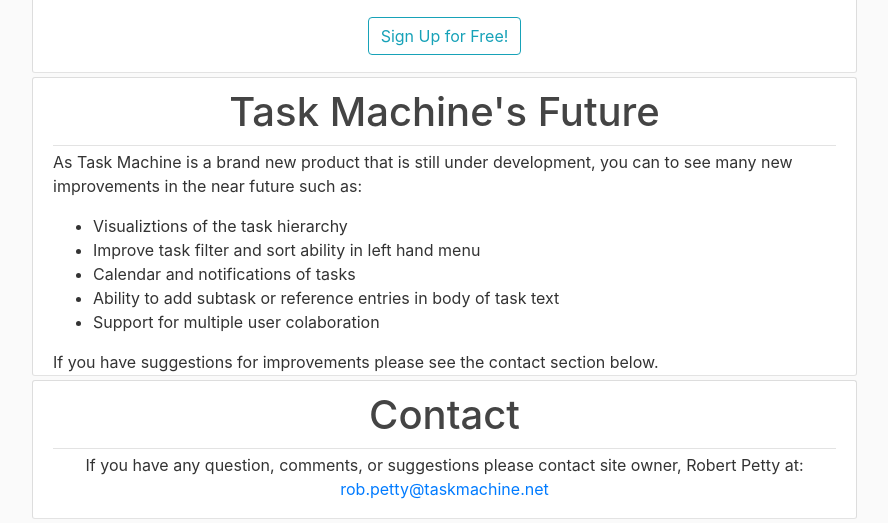
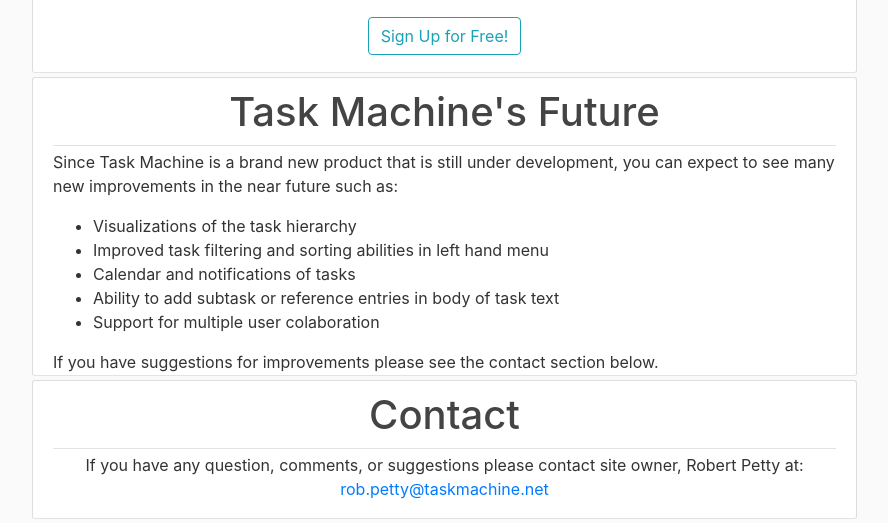
Before and after one commit to roblpetty/TaskMachine, a Django app: template tasks/templates/tasks/about.html in a window 1280 px wide. Shown: the part 1296-1819 px from the top of the page, without its empty margins (148-1036 px from the left). Run offline with Django 3.2, Linux system fonts and the light colour scheme; the template is opened without the code that fills it, so the values that code supplies are empty; some libraries are stand-ins or nearby versions.

Commit message:
fixed typo on About page

```diff
--- a/tasks/templates/tasks/about.html
+++ b/tasks/templates/tasks/about.html
@@ -43,10 +43,10 @@
             <h1>Task Machine's Future</h1>
         </div>
         <p>
-            As Task Machine is a brand new product that is still under development, you can to see many new improvements in the near future such as:
+            Since Task Machine is a brand new product that is still under development, you can expect to see many new improvements in the near future such as:
             <ul>
-                <li>Visualiztions of the task hierarchy</li>
-                <li>Improve task filter and sort ability in left hand menu</li>
+                <li>Visualizations of the task hierarchy</li>
+                <li>Improved task filtering and sorting abilities in left hand menu</li>
                 <li>Calendar and notifications of tasks</li>
                 <li>Ability to add subtask or reference entries in body of task text</li>
                 <li>Support for multiple user colaboration</li>
```
